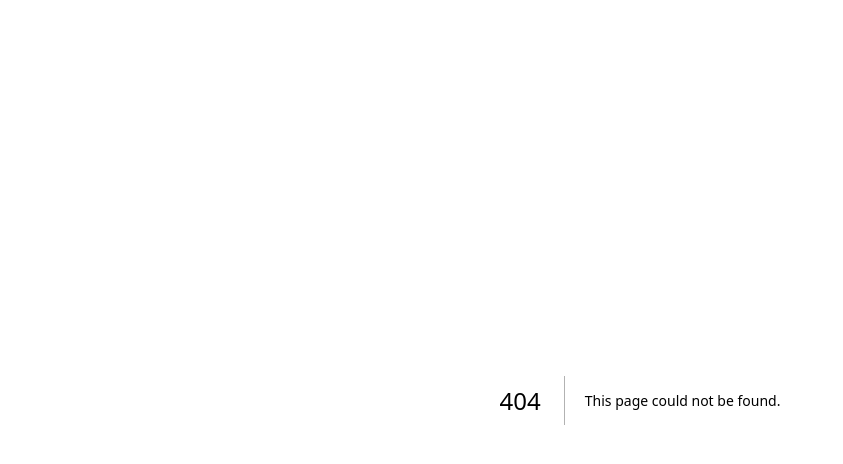
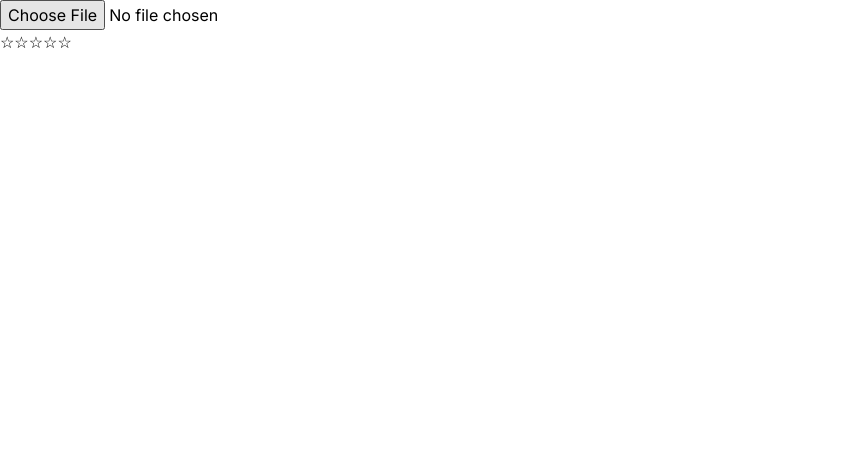
Before and after one commit to Vinicius-resende-cin/Karaoke-de-instrumentos, a Next.js app in the folder frontend/: page /1/feedback in a window 1280 px wide. Before the commit this address had no page. Shown: the top 464 px of the page, without its empty margins (0-843 px from the left). Built offline with nearby package versions, Linux system fonts and the light colour scheme.

Commit message:
feat: add temp feedback page

```diff
--- /dev/null
+++ b/frontend/src/app/(song)/[songId]/feedback/page.tsx
@@ -0,0 +1,68 @@
+"use client";
+
+import { serverURL } from "@/config";
+import { useEffect, useState } from "react";
+
+const fetchFeedback = async (played_track: Blob, stem: string, songId: string) => {
+  const data = new FormData();
+  data.append("played_track", played_track);
+
+  const response = await fetch(
+    `${serverURL}/karaoke-score?stem=${stem}&songId=${songId}`,
+    {
+      method: "POST",
+      body: data
+    }
+  );
+
+  return response;
+};
+
+export default function Feedback() {
+  const [file, setFile] = useState<File | null>(null);
+  const [score, setScore] = useState<number>(0);
+
+  const stem = "bass";
+  const songId = "QU9c0053UAU";
+
+  function getStarScore(score: number) {
+    if (score < 0.5) {
+      return "☆☆☆☆☆";
+    } else if (score < 0.6) {
+      return "★☆☆☆☆";
+    } else if (score < 0.7) {
+      return "★★☆☆☆";
+    } else if (score < 0.8) {
+      return "★★★☆☆";
+    } else if (score < 0.9) {
+      return "★★★★☆";
+    } else {
+      return "★★★★★";
+    }
+  }
+
+  useEffect(() => {
+    if (!file) return;
+    fetchFeedback(file, stem, songId)
+      .then((response) => response.json())
+      .then((data) => {
+        console.log(data);
+        setScore(data.score);
+      });
+  }, [file]);
+
+  function handleChangeFile(e: React.ChangeEvent<HTMLInputElement>) {
+    if (!e.target.files) return;
+    const newFile = e.target.files[0];
+    setFile(newFile);
+  }
+
+  return (
+    <div>
+      <form>
+        <input type="file" onChange={handleChangeFile} />
+      </form>
+      <h1>{getStarScore(score)}</h1>
+    </div>
+  );
+}
```
